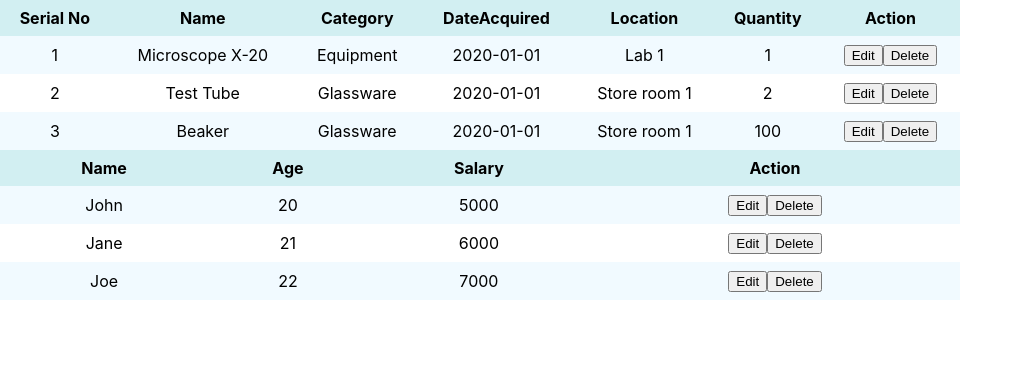
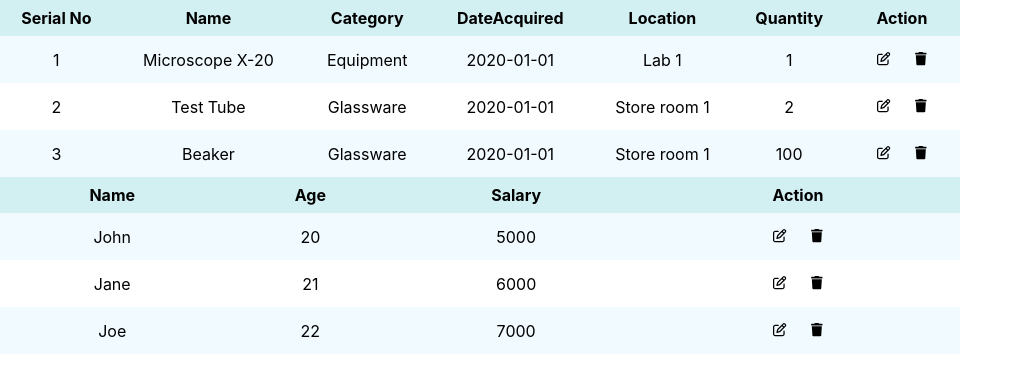
Before and after one commit to HPOKSG/database-application, a React (Create React App) app: page / in a window 1280 px wide. Shown: the top 392 px of the page, without its empty margins (0-1023 px from the left). Built offline with nearby package versions, Linux system fonts and the light colour scheme.

Commit message:
add FontAwsomeIcon and display button

```diff
--- a/package.json
+++ b/package.json
@@ -3,9 +3,14 @@
   "version": "0.1.0",
   "private": true,
   "dependencies": {
+    "@fortawesome/free-brands-svg-icons": "^6.4.2",
+    "@fortawesome/free-regular-svg-icons": "^6.4.2",
+    "@fortawesome/free-solid-svg-icons": "^6.4.2",
+    "@fortawesome/react-fontawesome": "^0.2.0",
     "@testing-library/jest-dom": "^5.17.0",
     "@testing-library/react": "^13.4.0",
     "@testing-library/user-event": "^13.5.0",
+    "font-awesome": "^4.7.0",
     "react": "^18.2.0",
     "react-dom": "^18.2.0",
     "react-modal": "^3.16.1",
--- a/src/components/Table/Table.css
+++ b/src/components/Table/Table.css
@@ -25,3 +25,9 @@
 .custom-table tr.odd {
   background-color: #ffffff;
 }
+.icon-button {
+  border: none;
+  padding: 8px 12px;
+  background-color: transparent;
+  cursor: pointer;
+}
--- a/src/components/Table/TableBuilder.js
+++ b/src/components/Table/TableBuilder.js
@@ -1,8 +1,10 @@
 import React from 'react';
 import './Table.css';
 import { useState } from 'react';
-import InputFormModal from './InputFormModal';
-
+import 'font-awesome/css/font-awesome.min.css';
+import { FontAwesomeIcon } from '@fortawesome/react-fontawesome';
+import { faPenToSquare } from '@fortawesome/free-regular-svg-icons';
+import { faTrash } from '@fortawesome/free-solid-svg-icons';
 class TableBuilder {
   constructor() {
     this.table = {
@@ -67,8 +69,9 @@
                   onClick={() => {
                     setEditRowIndex(rowIndex);
                     setIsOpen(true);
-                  }}>
-                  Edit
+                  }}
+                  className='icon-button'>
+                  <FontAwesomeIcon icon={faPenToSquare} />
                 </button>
                 <button
                   onClick={() => {
@@ -76,8 +79,9 @@
                     const updatedTableData = [...tableData];
                     updatedTableData.splice(rowIndex, 1);
                     setTableData(updatedTableData);
-                  }}>
-                  Delete
+                  }}
+                  className='icon-button'>
+                  <FontAwesomeIcon icon={faTrash} />
                 </button>
               </td>
             </tr>
```
Also changed, not shown: 1 other file (tests, documents, lock files or other folders).
